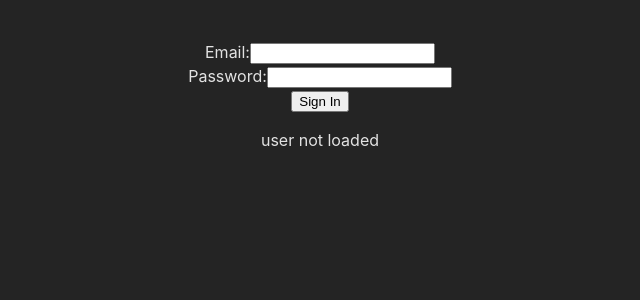
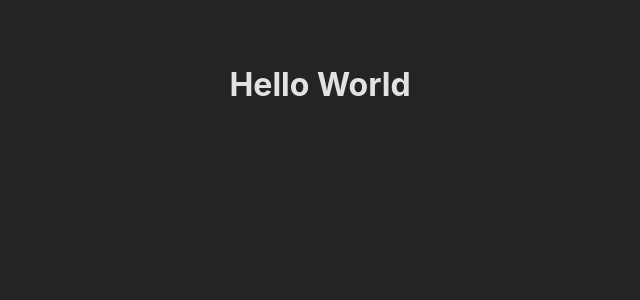
Before and after one commit to tollview/TollViewWebView, a React (Vite) app: page / in a window 1280 px wide. Shown: the top 300 px of the page, without its empty margins (320-960 px from the left). Built offline with nearby package versions, Linux system fonts and the light colour scheme.

Commit message:
added basic home page and react router to navigate to it

```diff
--- a/package.json
+++ b/package.json
@@ -12,7 +12,8 @@
   "dependencies": {
     "firebase": "^10.7.1",
     "react": "^18.2.0",
-    "react-dom": "^18.2.0"
+    "react-dom": "^18.2.0",
+    "react-router-dom": "^6.21.1"
   },
   "devDependencies": {
     "@types/react": "^18.2.43",
--- a/src/App.tsx
+++ b/src/App.tsx
@@ -1,12 +1,16 @@
 import './App.css'
+import { BrowserRouter as Router, Routes, Route } from 'react-router-dom';
 import Login from './components/Login.tsx'
+import Home from './components/Home';
 
 function App() {
-
   return (
-    <>
-      <Login />
-    </>
+    <Router>
+      <Routes>
+        <Route path="/login" element={<Login />} />
+        <Route path="/" element={<Home />} />
+      </Routes>
+    </Router>
   )
 }
 
--- /dev/null
+++ b/src/components/Home.tsx
@@ -0,0 +1,11 @@
+import React from 'react';
+
+const Home: React.FC = () => {
+    return (
+        <div>
+            <h1>Hello World</h1>
+        </div>
+    );
+}
+
+export default Home;
--- a/src/components/Login.tsx
+++ b/src/components/Login.tsx
@@ -1,15 +1,19 @@
 import {useState} from "react";
 import {handleSignIn} from "../scripts/signIn.ts";
 import {User} from "firebase/auth";
-
+import { useNavigate } from "react-router-dom";
 
 const Login = () => {
     const [email, setEmail] = useState('');
     const [password, setPassword] = useState('');
     const [user, setUser] = useState<User | null>(null);
+    const navigate = useNavigate();
     const handleUserSignIn = async () => {
         const userData = await handleSignIn(email, password);
         setUser(userData);
+        if (userData) {
+            navigate('/');
+        }
     };
     return (
         <form>
@@ -22,20 +26,9 @@ const Login = () => {
             <button onClick={(e) => {
                 e.preventDefault();
                 handleUserSignIn();
-            }}>Sign In
-            </button>
+            }}>Sign In</button>
 
-            <p>
-                {
-                    user ? (
-                        <>
-                            <p>Welcome, {user.email}!</p>
-                        </>
-                    ) : (
-                        <p>user not loaded</p>
-                    )
-                }
-            </p>
+            {user ? <p>Welcome, {user.email}!</p> : <p>User not loaded</p>}
         </form>
     );
 
```
Also changed, not shown: 1 other file (tests, documents, lock files or other folders).
